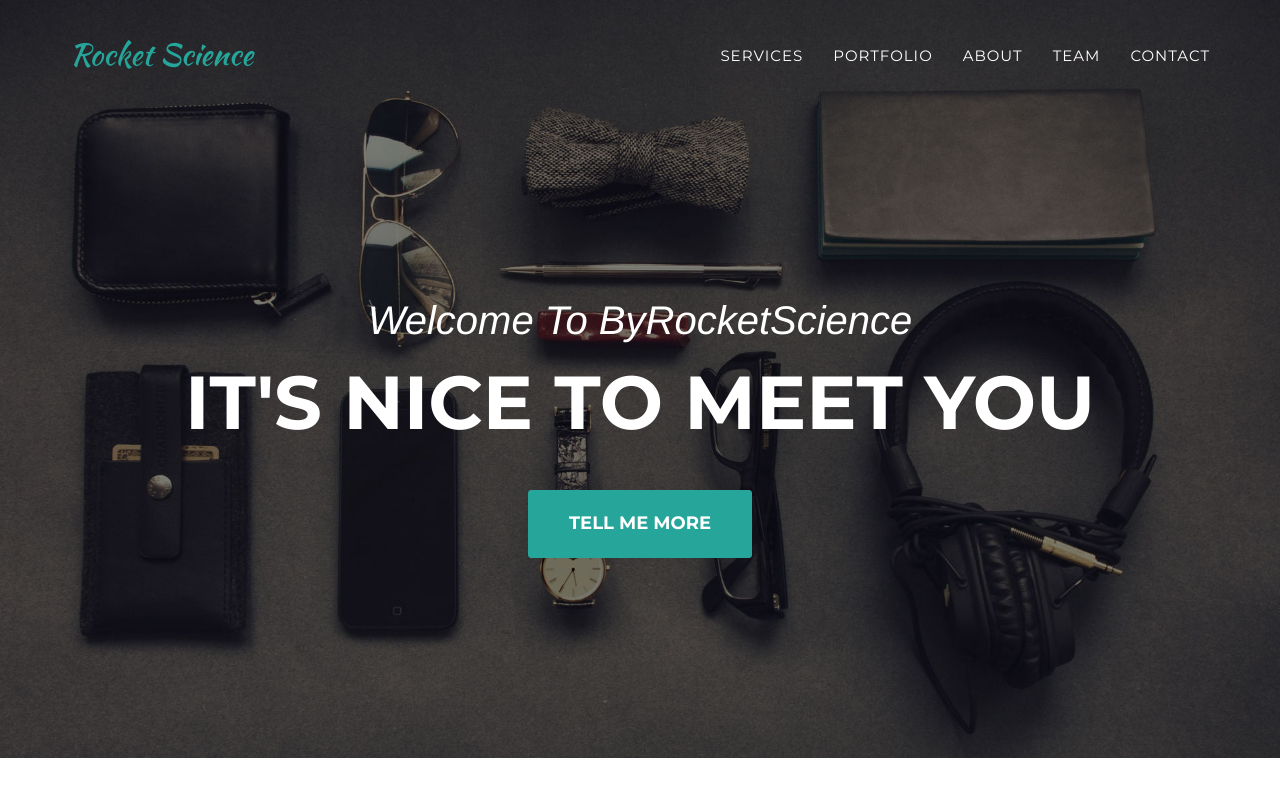
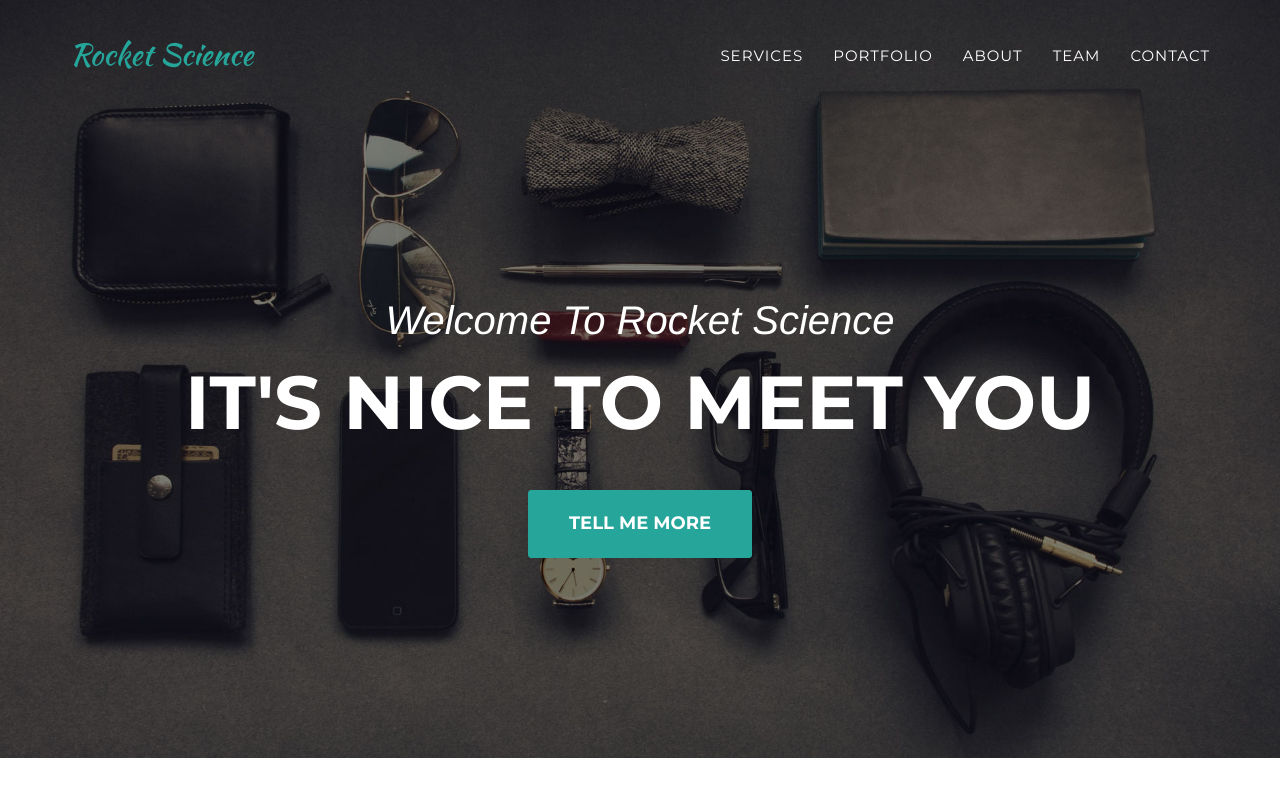
Before and after one commit to byrocketscience/byrocketscience.github.io, a Jekyll site: the page built from index.html, in a window 1280 px wide and 900 px high. Shown: the top 797 px of the window. Built offline with Jekyll 4.4.1, drawn with Linux system fonts in a browser that asks for light colours; some web fonts are replaced; some of the changed text lies outside the part shown.

Commit message:
Use variable in header

```diff
--- a/_config.yml
+++ b/_config.yml
@@ -25,7 +25,7 @@ people:
     - title: stack-overflow
       url: #
 
-- name: O'Neil Mateo
+- name: O'Neill Mateo
   pic: jose
   position: Lead Android Developer
   social:
--- a/_includes/header.html
+++ b/_includes/header.html
@@ -44,7 +44,7 @@
     <header>
         <div class="container">
             <div class="intro-text">
-                <div class="intro-lead-in">Welcome To ByRocketScience</div>
+                <div class="intro-lead-in">Welcome To {{ site.title }}</div>
                 <div class="intro-heading">It's Nice To Meet You</div>
                 <a href="#services" class="page-scroll btn btn-xl">Tell Me More</a>
             </div>
```
